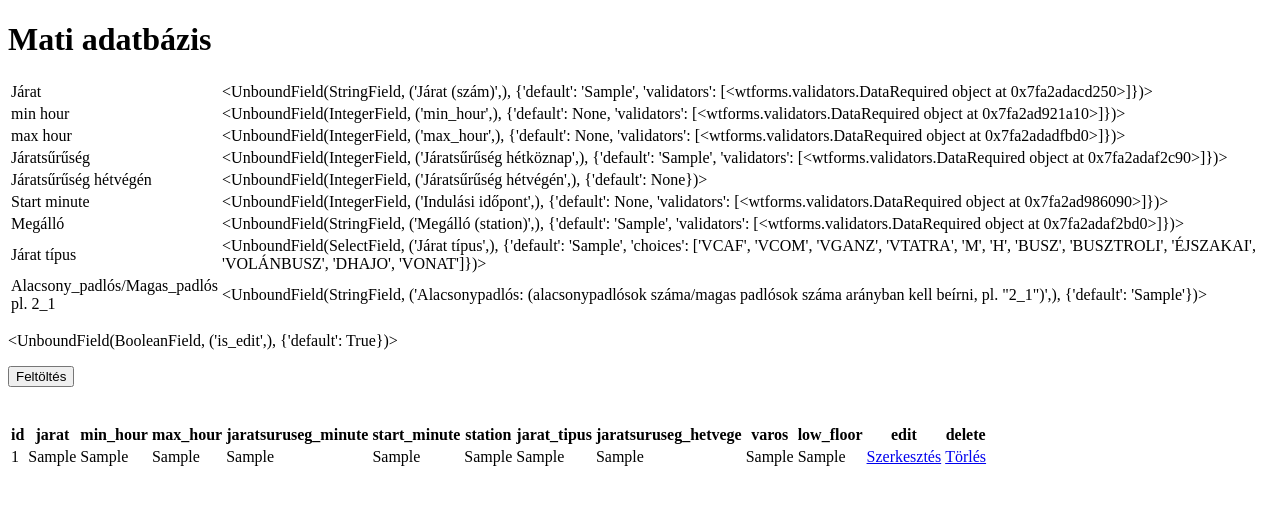
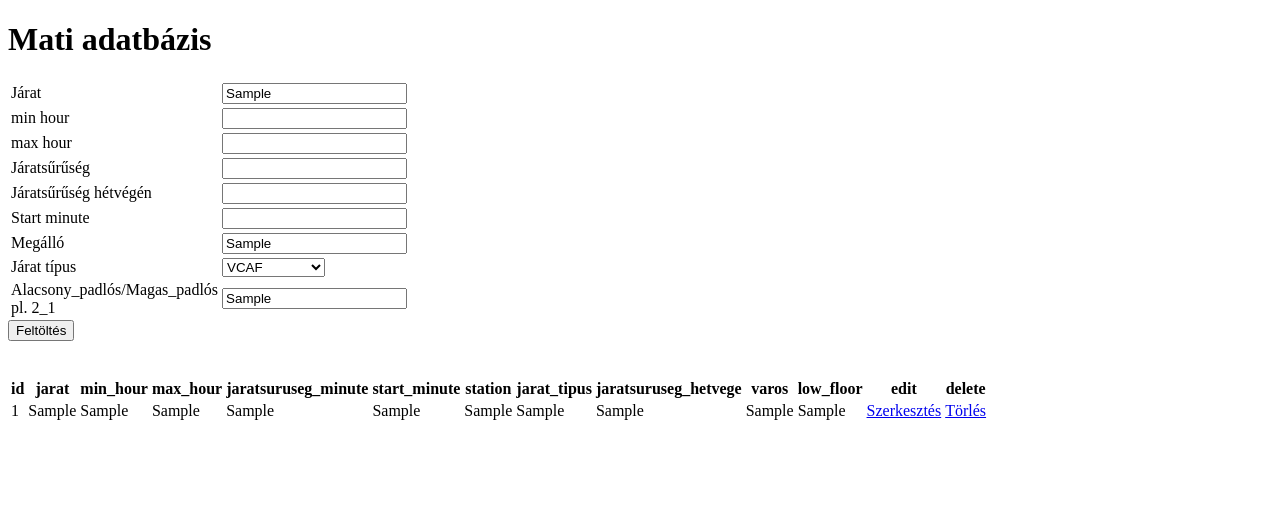
Before and after one commit to Fasten90/MatiFlask, a Flask app: a page that uses templates/mati_adatbazis.html in a window 1280 px wide. Shown: the top 505 px of the page. Run offline with Flask 2, Linux system fonts and the light colour scheme; tables that the repository leaves empty or names only in its code hold one stand-in row (values such as "Sample post").

Commit message:
Line edit - 17. - fixes - try to fix the edit form

```diff
--- a/app.py
+++ b/app.py
@@ -182,17 +182,32 @@ def mati_adatbazis():
             edit_line['line'] = request.args.get('jarat', type=str)  #TODO: DB dolumn
             edit_line['min_hour'] = request.args.get('min_hour', type=int)
             edit_line['max_hour'] = request.args.get('max_hour', type=int)
-            edit_line['jaratsuruseg_minute'] = request.args.get('jaratsuruseg_minute', type=str)
+            edit_line['jaratsuruseg_minute'] = request.args.get('jaratsuruseg_minute', type=int)
             edit_line['start_minute'] = request.args.get('start_minute', type=int)
             edit_line['station'] = request.args.get('station', type=str)
             edit_line['line_type'] = request.args.get('jarat_tipus', type=str)  #TODO: DB dolumn
             edit_line['jaratsuruseg_hetvege'] = request.args.get('jaratsuruseg_hetvege', type=int)
+            edit_line['city'] = request.args.get('varos', type=str)  # By default we ignore it
             edit_line['low_floor'] = request.args.get('low_floor', type=str)
             edit_line['is_edit'] = request.args.get('is_edit', type=bool)
             edit_line['is_delete'] = request.args.get('is_delete', type=bool)
             if edit_line['is_edit'] == True:
                 # Get - edit - not edited, but started to editing
-                form = forms.MatiAdatbazisFeltoltes(edit_line)
+                #form = forms.MatiAdatbazisFeltoltes(edit_line) # TODO: Remove
+                form = forms.MatiAdatbazisFeltoltes()
+                form.jarat.default = edit_line['line']
+                form.min_hour.default = edit_line['min_hour']
+                form.max_hour.default = edit_line['max_hour']
+                form.jaratsuruseg_minute.default = edit_line['jaratsuruseg_minute']
+                form.start_minute.default = edit_line['start_minute']
+                form.station.default = edit_line['station']
+                form.jarat_tipus.default = edit_line['line_type']  #TODO: DB dolumn
+                form.jaratsuruseg_hetvege.default = edit_line['jaratsuruseg_hetvege']
+                #form.varos.default = edit_line['city']  # We ignore it
+                form.low_floor.default = edit_line['low_floor']
+                form.is_edit.default = edit_line['is_edit']
+                #form.is_delete  # Non existing field
+                form.process()
             elif edit_line['is_delete'] == True:
                 # Get - delete
                 mati_db.delete_record(edit_line)
--- a/forms.py
+++ b/forms.py
@@ -21,15 +21,16 @@ class MatiAdatbazisFeltoltes(FlaskForm):
     def __init__(self, default_values={}, *args, **kwargs):
         super().__init__(*args, **kwargs)
 
-        if default_values:
-            self.jarat = StringField('Járat (szám)', default=default_values['line'], validators=[DataRequired()])
-            self.min_hour = IntegerField('min_hour', default=default_values['min_hour'], validators=[DataRequired()])
-            self.max_hour = IntegerField('max_hour',  default=default_values['max_hour'], validators=[DataRequired()])
-            self.jaratsuruseg_minute = IntegerField('Járatsűrűség hétköznap',  default=default_values['jaratsuruseg_minute'], validators=[DataRequired()])
-            self.start_minute = IntegerField('Indulási időpont', default=default_values['start_minute'], validators=[DataRequired()])
-            self.station = StringField('Megálló (station)', default=default_values['station'], validators=[DataRequired()])
-            self.jarat_tipus = SelectField('Járat típus', default=default_values['line_type'], choices=['VCAF', 'VCOM', 'VGANZ', 'VTATRA', 'M', 'H', 'BUSZ', 'BUSZTROLI', 'ÉJSZAKAI', 'VOLÁNBUSZ', 'DHAJO', 'VONAT'])
-            self.jaratsuruseg_hetvege = IntegerField('Járatsűrűség hétvégén', default=default_values['jaratsuruseg_hetvege'])
-            #varos - not used, use de default
-            self.low_floor = StringField('Alacsonypadlós: (alacsonypadlósok száma/magas padlósok száma arányban kell beírni, pl. "2_1")', default=default_values['low_floor'])
-            self.is_edit = BooleanField('is_edit', default=default_values['is_edit'])
+        # TODO: Remove if the other solution is working
+        #if default_values:
+        #    self.jarat = StringField('Járat (szám)', default=default_values['line'], validators=[DataRequired()])
+        #    self.min_hour = IntegerField('min_hour', default=default_values['min_hour'], validators=[DataRequired()])
+        #    self.max_hour = IntegerField('max_hour',  default=default_values['max_hour'], validators=[DataRequired()])
+        #    self.jaratsuruseg_minute = IntegerField('Járatsűrűség hétköznap',  default=default_values['jaratsuruseg_minute'], validators=[DataRequired()])
+        #    self.start_minute = IntegerField('Indulási időpont', default=default_values['start_minute'], validators=[DataRequired()])
+        #    self.station = StringField('Megálló (station)', default=default_values['station'], validators=[DataRequired()])
+        #    self.jarat_tipus = SelectField('Járat típus', default=default_values['line_type'], choices=['VCAF', 'VCOM', 'VGANZ', 'VTATRA', 'M', 'H', 'BUSZ', 'BUSZTROLI', 'ÉJSZAKAI', 'VOLÁNBUSZ', 'DHAJO', 'VONAT'])
+        #    self.jaratsuruseg_hetvege = IntegerField('Járatsűrűség hétvégén', default=default_values['jaratsuruseg_hetvege'])
+        #    #varos - not used, use de default
+        #    self.low_floor = StringField('Alacsonypadlós: (alacsonypadlósok száma/magas padlósok száma arányban kell beírni, pl. "2_1")', default=default_values['low_floor'])
+        #    self.is_edit = BooleanField('is_edit', default=default_values['is_edit'])
--- a/templates/mati_adatbazis.html
+++ b/templates/mati_adatbazis.html
@@ -68,7 +68,7 @@
 
 </table>
 
-<p hidden">{{ form.is_edit }}</p>
+<p hidden>{{ form.is_edit }}</p>
 
 </div>
 <div class="input submit"><input type="submit" value="Feltöltés"></div>
```
